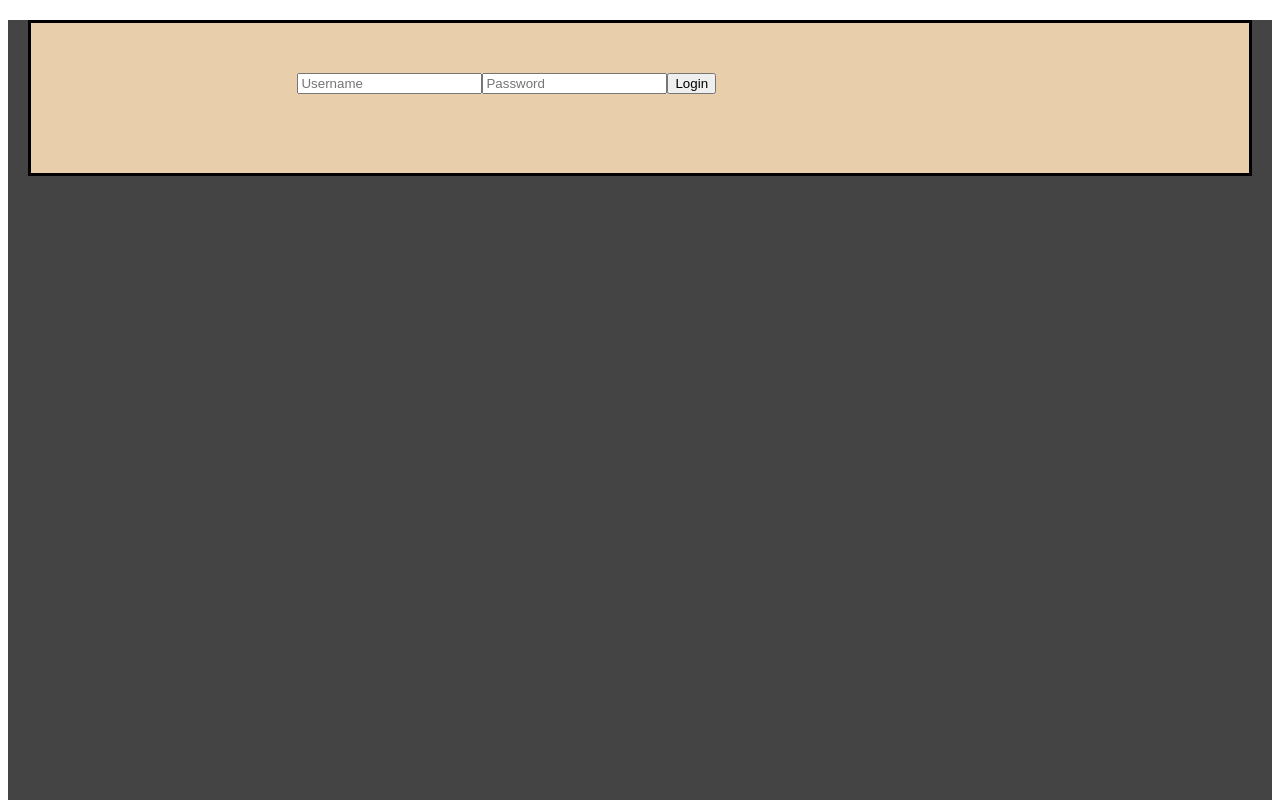
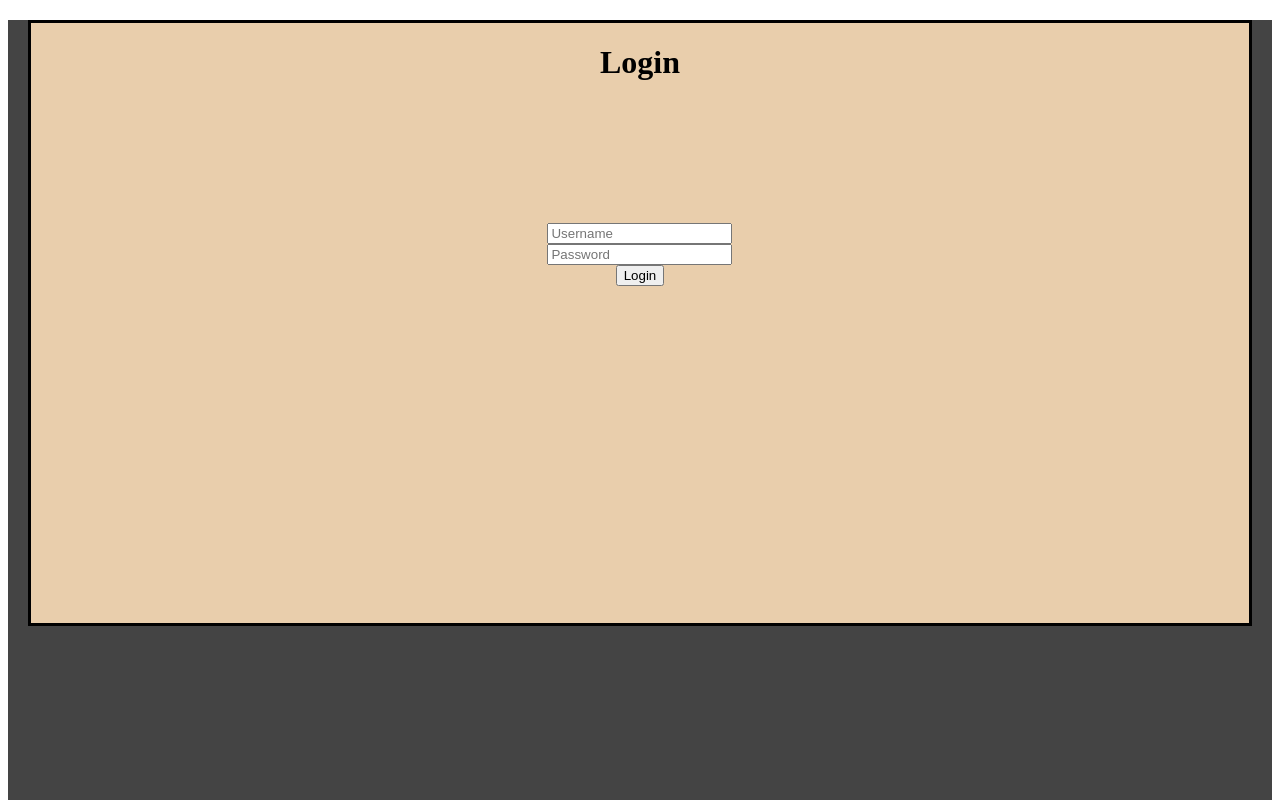
Before and after one commit to Daniel-Huang3214/assignment5, a Vue app: page /LoginPage in a window 1280 px wide. Shown: the top 800 px of the page. Built offline with nearby package versions, Linux system fonts and the light colour scheme.

Commit message:
Styled css

```diff
--- a/src/components/Bottom.vue
+++ b/src/components/Bottom.vue
@@ -17,6 +17,8 @@
 
 <style scoped>
 h2 {
+  font-family: monaco, Consolas, "Lucida Console", monospace;
+  font-size: 30px;
   text-align: center;
 }
 .grid-container {
@@ -29,6 +31,7 @@ h2 {
   padding: 10px;
 }
 p {
+  font-family: monaco, Consolas, "Lucida Console", monospace;
   display: inline;
   background-color: rgba(255, 255, 255, 0.8);
   border: 1px solid rgba(0, 0, 0, 0.8);
--- a/src/components/Top.vue
+++ b/src/components/Hero.vue
@@ -25,12 +25,14 @@ store.getMovies();
 
 .header-container div {
   font-size: 40px;
+  font-family: monaco, Consolas, "Lucida Console", monospace;
   text-align: center;
   padding-top: 20px;
 }
 
 button {
   position:absolute;
-  right: 10px;
+  right: 15px;
+  height: 6vh;
 }
 </style>
--- a/src/components/Login.vue
+++ b/src/components/Login.vue
@@ -9,8 +9,6 @@ const userin = ref("");
 const passin = ref("");
 const error = ref(false);
 
-const user = account.user;
-const password = account.password
 const login = () => {
   if (userin.value === account.user && passin.value === account.password) {
     console.log("among us");
@@ -24,9 +22,12 @@ const login = () => {
 
 <template>
   <div class="login-UI">
+    <h1>Login</h1>
     <form @submit.prevent="login()">
       <input type="text" placeholder="Username" v-model="userin" />
+      <br>
       <input type="password" placeholder="Password" v-model="passin" />
+      <br>
       <input type="submit" value="Login" />
     </form>
     <div v-if="error" class="error">User/Pass wrong</div>
@@ -40,7 +41,7 @@ div {
 }
 .login-UI {
   grid-template-columns: auto auto auto;
-  grid-template-rows: 50px 50px 50px;
+  grid-template-rows: 200px 200px 200px;
   display: grid;
   margin: 20px;
   border: solid black 3px;
@@ -49,8 +50,16 @@ div {
 .error {
   grid-column-start: 2;
   grid-row-start: 3;
+  text-align: center;
 }
+
+h1 {
+  grid-column-start: 2;
+  text-align: center;
+}
+
 form {
+  text-align: center;
   grid-column-start: 2;
   grid-row-start: 2;
 }
--- a/src/components/Website.vue
+++ b/src/components/Website.vue
@@ -20,7 +20,7 @@ const purchased = async (movieTitle) => {
 <template>
   <div class="main-container">
       <div>
-        <button @click="purchases">Cart</button>
+        <button @click="purchases" class="purchase">Cart</button>
       </div>
       <div class="movie-container">
       <div v-for="result in store.movies" class="movie">
@@ -36,17 +36,20 @@ const purchased = async (movieTitle) => {
 <style scoped>
 div {
   margin: 20px;
-  border: solid black 5px;
 }
 
 .main-container {
   background-color: #e9ceac;
+  border: solid black 5px;
+  height: 225vh;
 }
 .movie-container {
   display: grid;
   grid-template-columns: auto auto auto auto auto;
   grid-template-rows: 100px 100px 100px 100px;
   grid-row-gap: 400px;
+  border: solid black 5px;
+  height: 215vh;
 }
 
 img {
@@ -54,6 +57,13 @@ img {
   height: 30vh;
 }
 
+.purchase {
+  position: fixed;
+  right: 35px;
+  top: 25px;
+}
 .movie {
+  border: solid black 5px;
+  height: 42vh;
 }
 </style>
--- a/src/views/CoverPage.vue
+++ b/src/views/CoverPage.vue
@@ -1,12 +1,12 @@
 <script setup>
-import Top from "../components/Top.vue";
+import Hero from "../components/Hero.vue";
 import Middle from "../components/Middle.vue";
 import Bottom from "../components/Bottom.vue";
 </script>
 
 <template>
   <div class="div-container">
-    <Top />
+    <Hero />
     <Middle />
     <Bottom />
   </div>
--- a/src/views/LoginPage.vue
+++ b/src/views/LoginPage.vue
@@ -11,6 +11,6 @@ import Login from "../components/Login.vue";
 <style scoped>
 .div-container {
   background-color: rgb(68, 68, 68);
-  height: 1000px;
+  height: 100vh;
 }
 </style>
```
